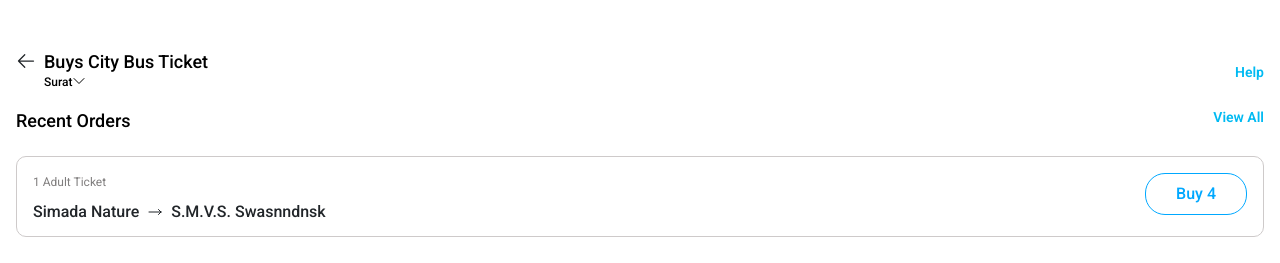
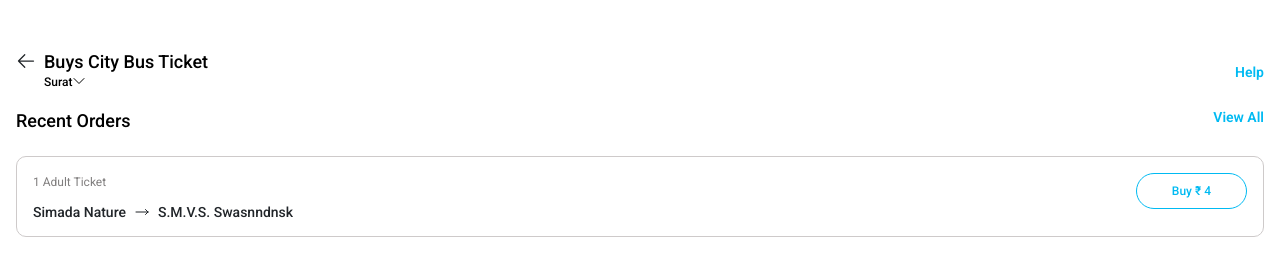
Before and after one commit to rajesh1998v/Paytm, a React (Create React App) app: page /station in a window 1280 px wide. Shown: the top 263 px of the page. Built offline with nearby package versions, Linux system fonts and the light colour scheme.

Commit message:
add code

```diff
--- a/src/Components/bookForm.jsx
+++ b/src/Components/bookForm.jsx
@@ -72,7 +72,7 @@ function City() {
 
                 </div>
                 <div className="Kjuh-right">
-                    <button>Buy 4</button>
+                    <button>Buy &#x20B9; 4</button>
                 </div>
             </div>
 
--- a/src/assets/styles/App.css
+++ b/src/assets/styles/App.css
@@ -352,7 +352,7 @@ textarea {
   color: #807e7e;
 }
 .Kjuh-left .HysD7G{
-  font-size: 16px;
+  font-size: 14px;
   font-weight: 500;
   padding-top: 10px;
   line-height: 14px;
@@ -361,12 +361,13 @@ textarea {
   /* width: 22%; */
 }
 .Kjuh-right button{
-  border: 1px solid #00A8FF;
-  color: #00A8FF;
+  border: 1px solid #00baf2;
+  color: #00baf2;
   background-color: #fff;
   border-radius: 20px;
-  padding: 8px 30px;
+  padding: 8px 35px;
   font-weight: 500;
+  font-size: 12px;
 }
 
 .Khcd2w{
```
